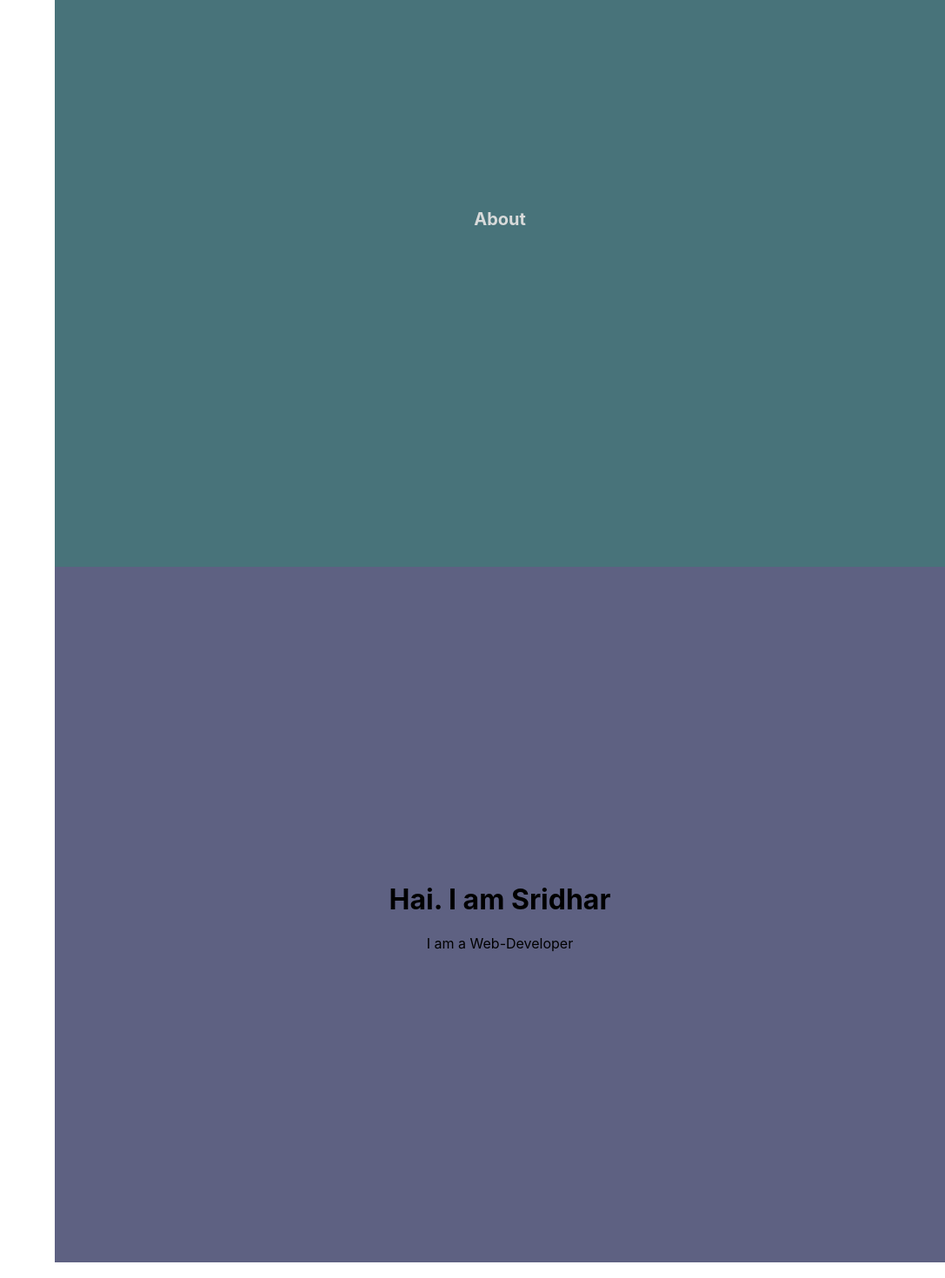
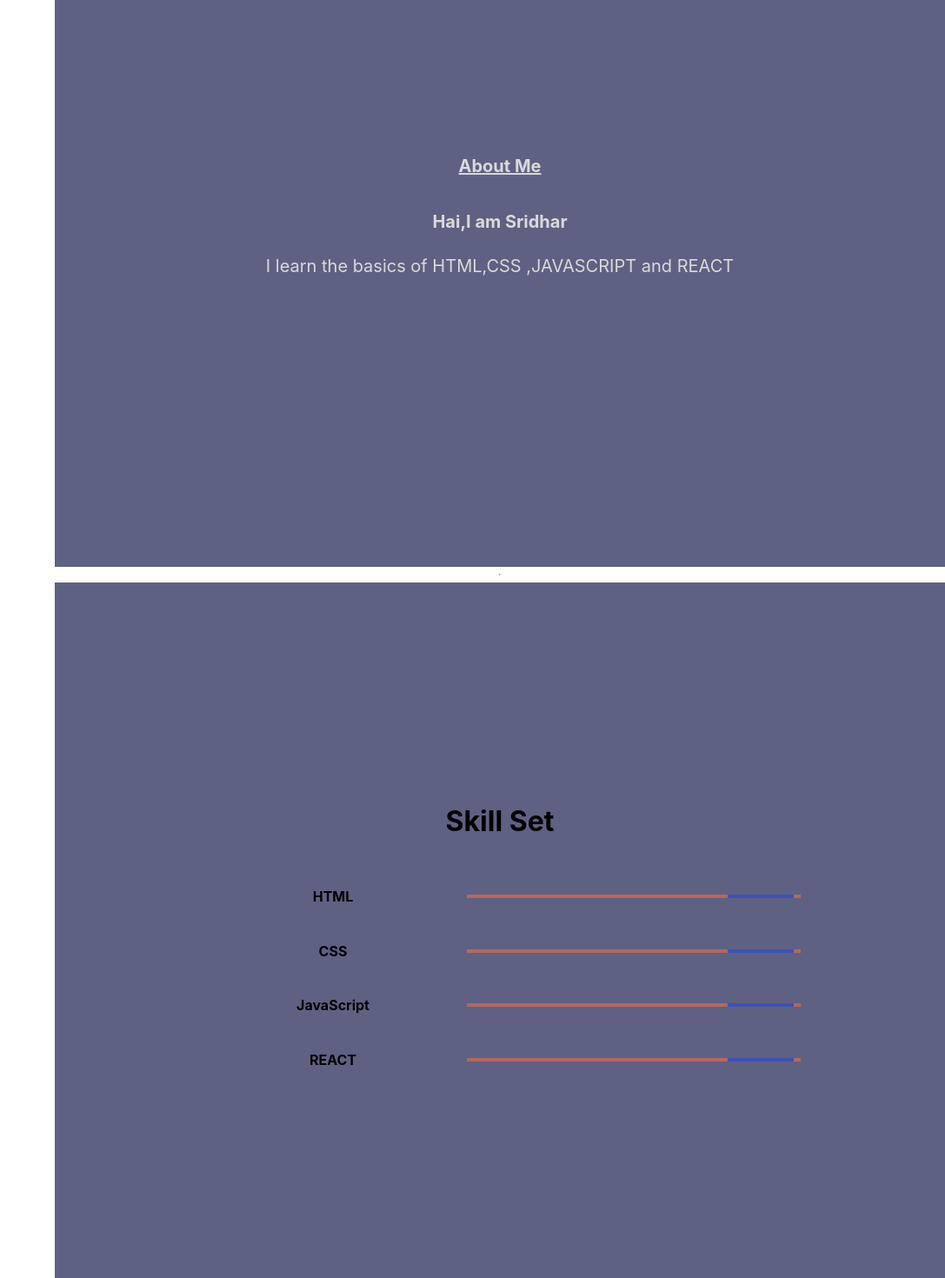
Before and after one commit to SridharG-97/Sridhar-portfolio, a React (Create React App) app: page / in a window 1280 px wide. Shown: the part 948-2418 px from the top of the page at 87% size, without its empty margins (193-1280 px from the left). Built offline with nearby package versions, Linux system fonts and the light colour scheme.

Commit message:
up to skill

```diff
--- a/package.json
+++ b/package.json
@@ -3,6 +3,8 @@
   "version": "0.1.0",
   "private": true,
   "dependencies": {
+    "@material-ui/core": "^4.12.3",
+    "@material-ui/icons": "^4.11.2",
     "@testing-library/jest-dom": "^5.14.1",
     "@testing-library/react": "^11.2.7",
     "@testing-library/user-event": "^12.8.3",
--- a/src/App.js
+++ b/src/App.js
@@ -20,6 +20,7 @@ function App() {
         <div className="aboutM">
           <About/>
         </div>
+        <hr/>
         <div className="skillsM">
           <Skills/>
         </div>
--- a/src/Commponents/views/About/index.css
+++ b/src/Commponents/views/About/index.css
@@ -4,7 +4,7 @@
    width: 100%;
    position: relative;
 
-   background-color: #48737a;
+   background-color: #5e6182;
 }
 .about {
    display: flex;
@@ -14,3 +14,21 @@ justify-content: center;
 font-size: 10px;
 
 }
+.abtMe{
+   text-align: left;
+   justify-content:right;
+   font-size: 20px;
+
+
+
+}
+.abtMe>h4{
+   justify-content: center;
+   text-align: center;
+}
+.abtMe>p{
+   justify-content: center;
+   text-align: center;
+   font-size: 20px;
+   line-break: auto;
+}
--- a/src/Commponents/views/About/index.js
+++ b/src/Commponents/views/About/index.js
@@ -1,18 +1,25 @@
-import React from 'react';
+import React from "react";
 import "./index.css";
-import {Element} from "react-scroll";
-
+import { Element } from "react-scroll";
 
 function index() {
-   return (
-      <Element id="about" className="aboutE" >
-<div className="about" >
-
-   <h1>About</h1>
-         </div>
-      </Element>
-
-   )
+  return (
+    <Element id="about" className="aboutE">
+      <div className="about">
+        <div className="aboutMe">
+          <h1>
+            <u>About Me</u>
+          </h1>
+        </div>
+        <div className="abtMe">
+          <h4>Hai,I am Sridhar</h4>
+          <p>
+            I learn the basics of <span>HTML,CSS ,JAVASCRIPT and REACT </span>{" "}
+          </p>
+        </div>
+      </div>
+    </Element>
+  );
 }
 
-export default index
+export default index;
--- a/src/Commponents/views/Home/index.css
+++ b/src/Commponents/views/Home/index.css
@@ -1,5 +1,5 @@
 .homeE{
-   background-color: rgb(68, 180, 180);
+   background-color: #5e6182;
    height: 100%;
    width: 100%;
    background-image: url(../../assets/home.jpg);
@@ -7,6 +7,7 @@
    background-repeat: no-repeat;
    background-size: cover;
  display: flex;
+ object-fit: contain;
  box-shadow: inset 0 0 0 2000px rgba(0, 0, 0.5, 0.5 )
 
 }
--- a/src/Commponents/views/Skills/index.css
+++ b/src/Commponents/views/Skills/index.css
@@ -4,7 +4,79 @@
    width: 100%;
    display: flex;
    justify-content: center;
-   text-align: center;
-   align-items: center;
+   flex-direction: column;
+}
+.skill-title{
+   justify-content: center;
+   display: flex;
+   flex-direction: column;
+   flex: 0.2;
+}
+.skillpage{
+   display: flex;
+   flex-direction: row;
+   justify-content: center;
+   flex: 1;
+}
+
+.skill-Icon{
+   flex: 0.3;
+   justify-content: center;
 
 }
+.skill-Container-slider1{
+   max-width: 30vw;
+   justify-content:center;
+   text-align: center;
+   display: flex;
+   flex-direction: column;
+   flex: 1;
+
+}
+.skill-Container-slider1> .MuiLinearProgress-colorPrimary {
+   background-color: rgb(180, 104, 95);
+   justify-content: center;
+
+}
+.skill-Container-slider2{
+   max-width: 30vw;
+   justify-content:center;
+   text-align: center;
+   display: flex;
+   flex-direction: column;
+   flex: 1;
+
+}
+.skill-Container-slider2> .MuiLinearProgress-colorPrimary {
+   background-color: rgb(180, 104, 95);
+   justify-content: center;
+
+}
+.skill-Container-slider3{
+   max-width: 30vw;
+   justify-content:center;
+   text-align: center;
+   display: flex;
+   flex-direction: column;
+   flex: 1;
+
+}
+.skill-Container-slider3> .MuiLinearProgress-colorPrimary {
+   background-color: rgb(180, 104, 95);
+   justify-content: center;
+
+}
+.skill-Container-slider4{
+   max-width: 30vw;
+   justify-content:center;
+   text-align: center;
+   display: flex;
+   flex-direction: column;
+   flex: 1;
+
+}
+.skill-Container-slider4> .MuiLinearProgress-colorPrimary {
+   background-color: rgb(180, 104, 95);
+   justify-content: center;
+
+}
--- a/src/Commponents/views/Skills/index.js
+++ b/src/Commponents/views/Skills/index.js
@@ -1,23 +1,56 @@
-import React from 'react';
+import React from "react";
 import "./index.css";
-import {Element} from "react-scroll";
+import { Element } from "react-scroll";
+import LinearProgressWithLabel from "@material-ui/core/LinearProgress";
 
 function index() {
-   return (
-      <Element id="skills" className="skillE"  >
+  return (
+    <Element id="skills" className="skillE">
+      <div className="skill-title">
+        <h1>Skill Set</h1>
+      </div>
+      <div className="skillsetM">
       <div className="skillpage">
-         <h1>Hai. I am Sridhar</h1>
-         <p>I am a Web-Developer</p>
+         <div className="skill-Icon">
+        {/* <img src="" alt="icon" /> */}
+        <h4>HTML</h4>
+        </div>
+
+        <div className="skill-Container-slider1">
+        <LinearProgressWithLabel value={50} />
+
+        </div>
       </div>
-
-
-
-
-
-
-</Element>
-
-   )
+      <div className="skillpage">
+      <div className="skill-Icon">
+        {/* <img src="" alt="icon" /> */}
+        <h4>CSS</h4>
+        </div>
+        <div className="skill-Container-slider2">
+        <LinearProgressWithLabel value={80} />
+        </div>
+      </div>
+      <div className="skillpage">
+      <div className="skill-Icon">
+        {/* <img src="" alt="icon" /> */}
+        <h4>JavaScript</h4>
+        </div>
+        <div className="skill-Container-slider3">
+        <LinearProgressWithLabel value={70} />
+        </div>
+      </div>
+      <div className="skillpage">
+      <div className="skill-Icon">
+        {/* <img src="" alt="icon" /> */}
+        <h4>REACT</h4>
+        </div>
+        <div className="skill-Container-slider4">
+        <LinearProgressWithLabel value={60} />
+        </div>
+      </div>
+      </div>
+    </Element>
+  );
 }
 
 export default index;
```
Also changed, not shown: 1 other file (tests, documents, lock files or other folders).
